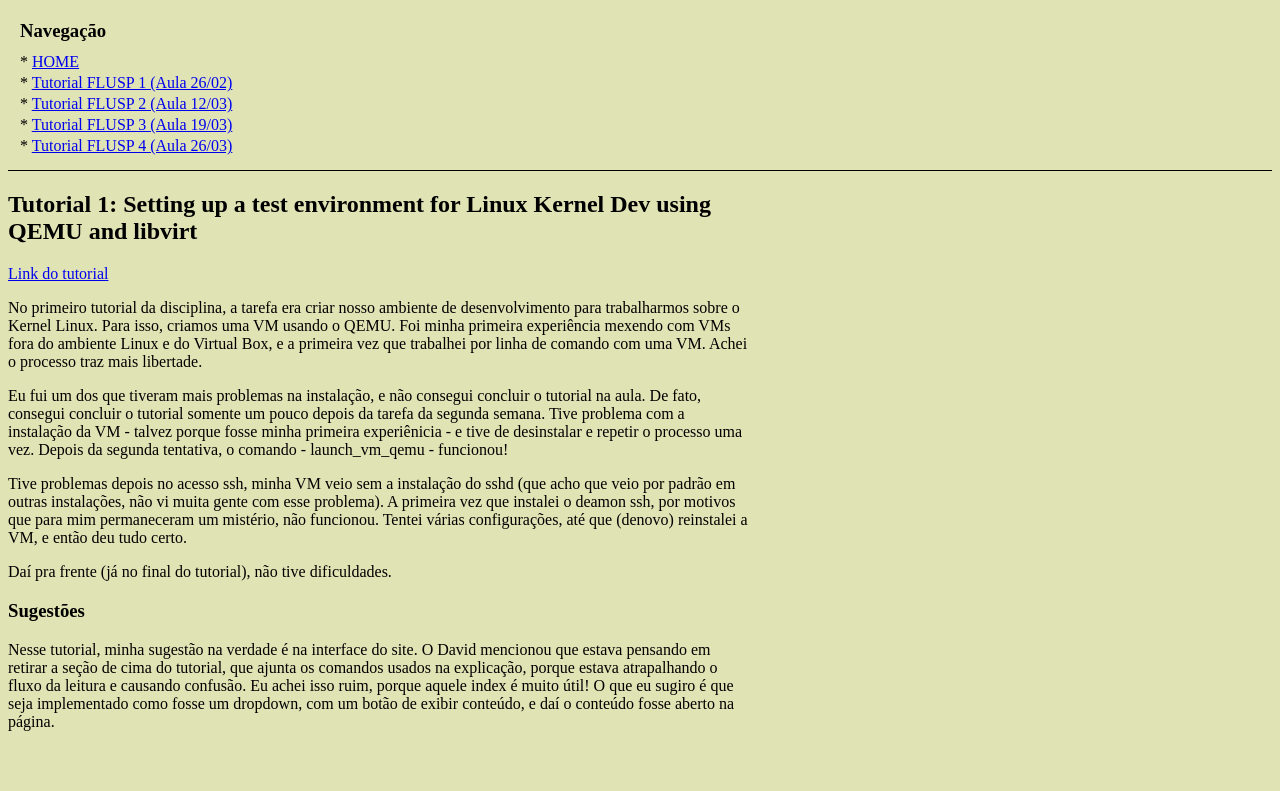
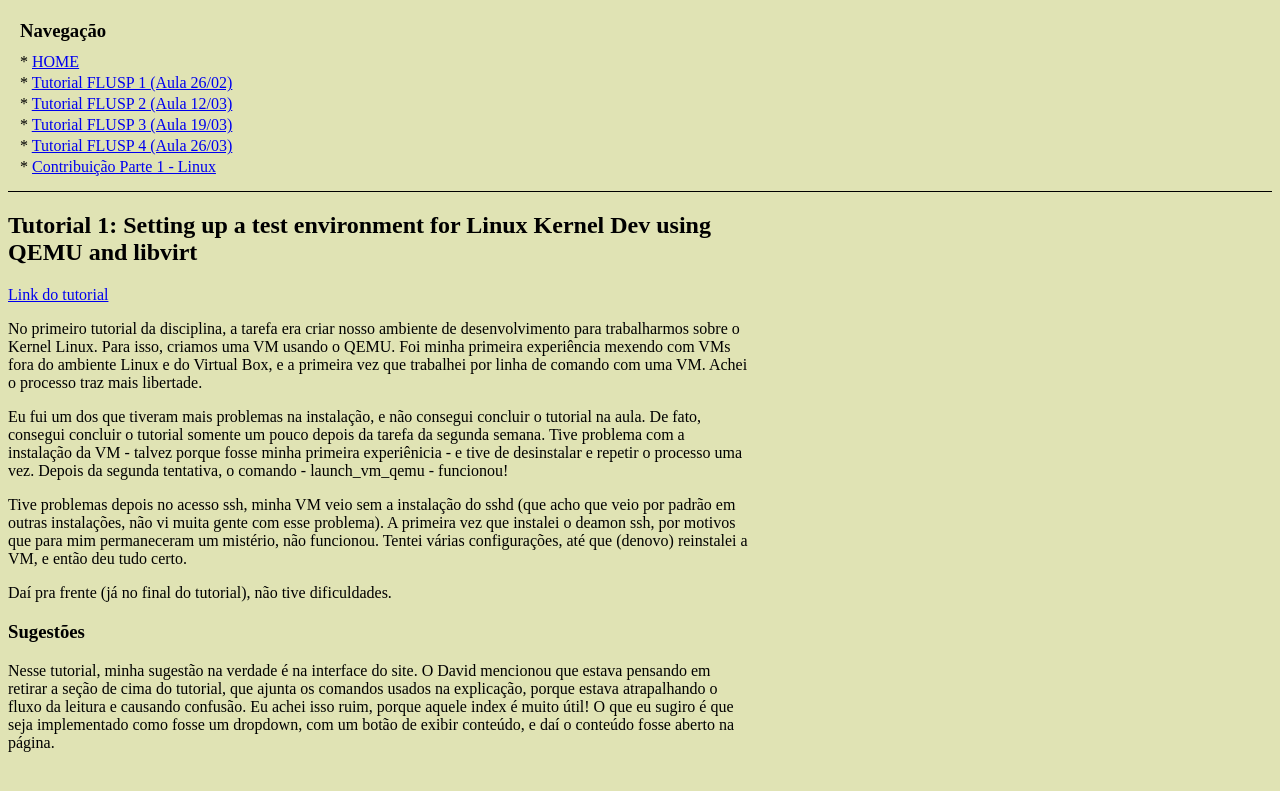
Before and after one commit to DerickWMFrias/derickwmfrias.github.io, a plain HTML site: page pages/blog/post1/index.html in a window 1280 px wide. Shown: the part 79-870 px from the top of the page. Drawn offline with Linux system fonts and the light colour scheme.

Commit message:
Edita paginas do blog

```diff
--- a/pages/blog/post1/index.html
+++ b/pages/blog/post1/index.html
@@ -35,6 +35,9 @@
                 </div>
                 <div class="nav-link-div">
                     <p>*   <a href="../post4/index.html"> Tutorial FLUSP 4 (Aula 26/03) </a> </p>
+                </div>
+                <div class="nav-link-div">
+                    <p>*   <a href="../post5/index.html"> Contribuição Parte 1 - Linux </a> </p>
                 </div>
             </div>
         </nav>
```
Also changed, not shown: pages/blog/index.html (+3 -0 lines), pages/blog/post2/index.html (+3 -0 lines), pages/blog/post3/index.html (+3 -0 lines), pages/blog/post4/index.html (+3 -0 lines).
